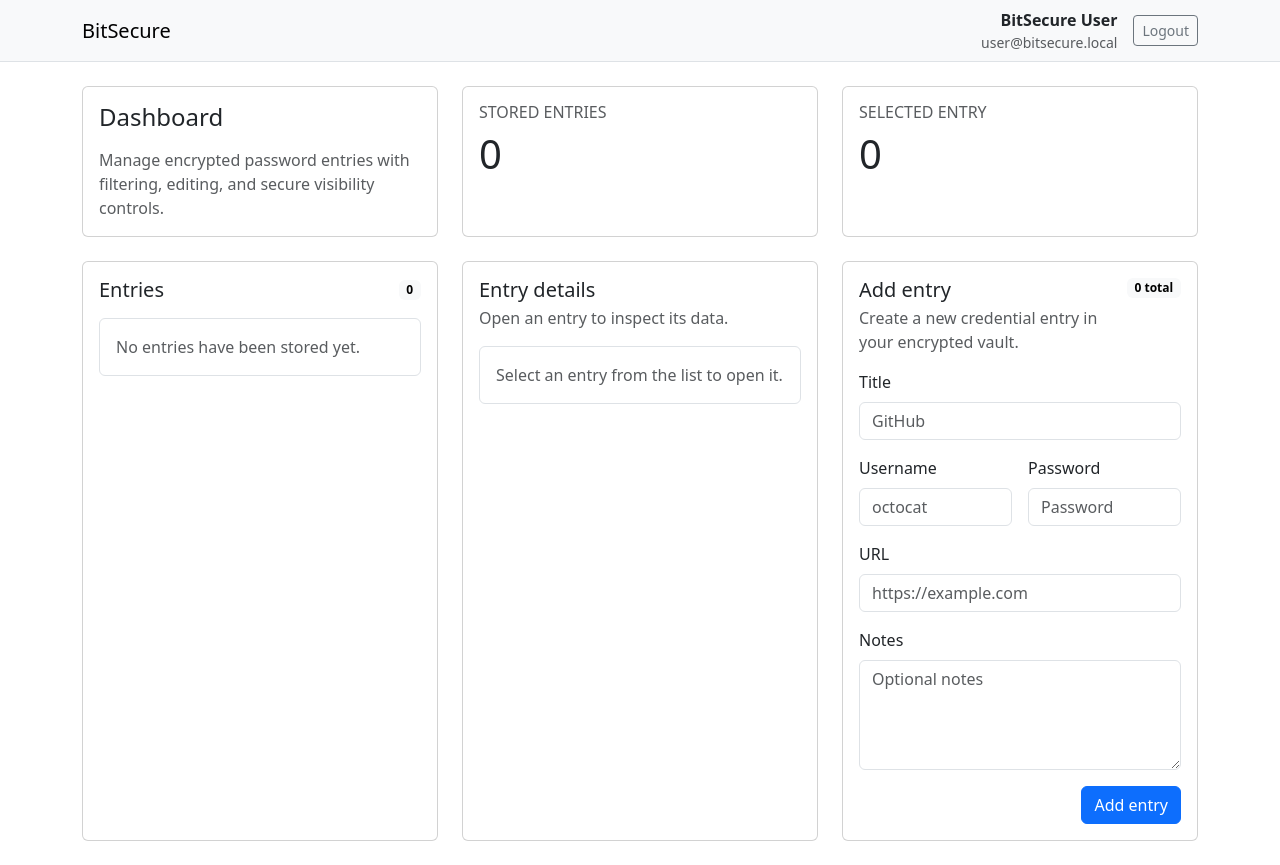
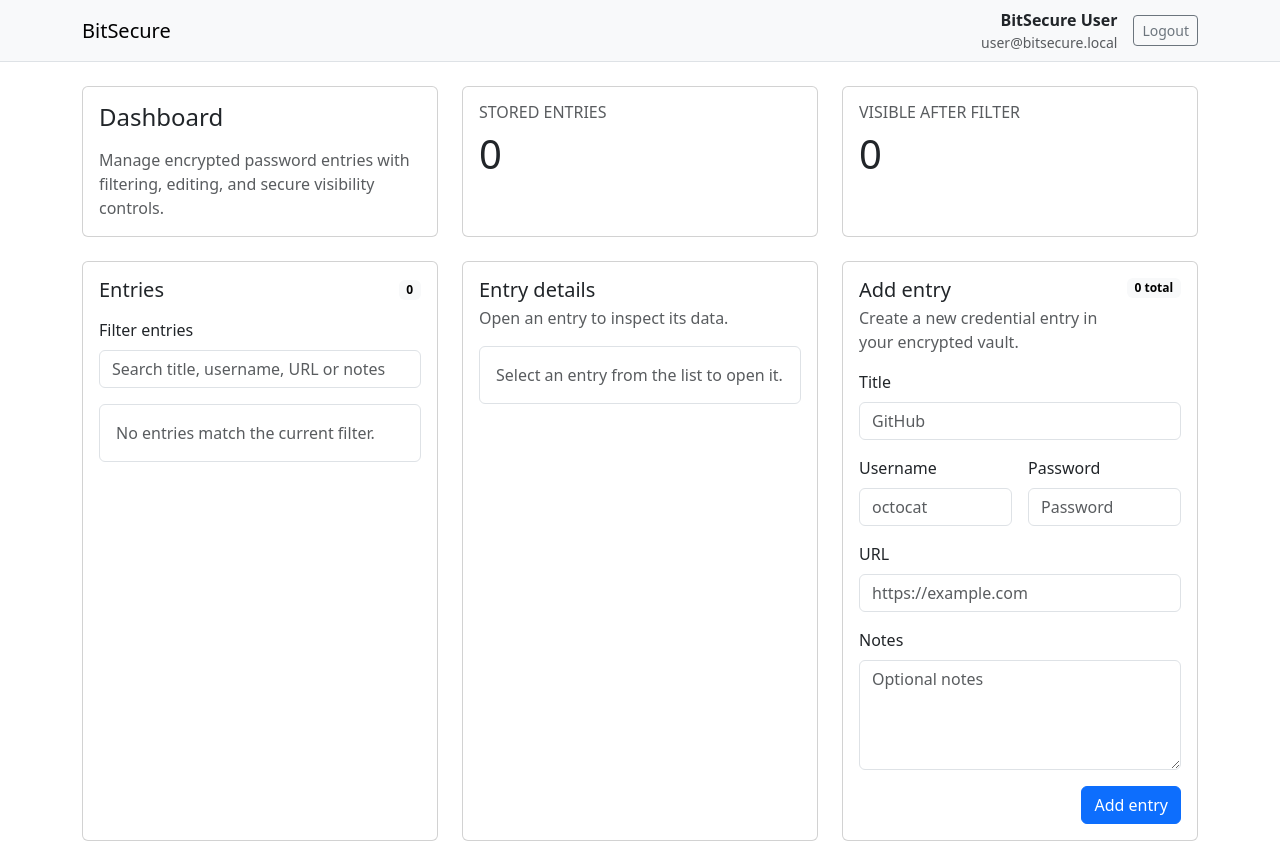
Before and after one commit to 3chif-pre-tsd/bitsecure, a React (Vite) app in the folder bitsecure/: page / in a window 1280 px wide. Both pictures are taken after typing "Sample123" into the empty fields and a click on the button "Save master password". Built offline with nearby package versions, Linux system fonts and the light colour scheme.

Commit message:
ADD: filter stored password entries

```diff
--- a/bitsecure/src/App.tsx
+++ b/bitsecure/src/App.tsx
@@ -40,6 +40,7 @@ export default function App() {
   const [entryDraft, setEntryDraft] = useState<PasswordEntryInput>(EMPTY_ENTRY_DRAFT);
   const [entryErrors, setEntryErrors] = useState<PasswordEntryValidationErrors>({});
   const [selectedEntryId, setSelectedEntryId] = useState<string | null>(null);
+  const [filterQuery, setFilterQuery] = useState("");
   const [editingEntryId, setEditingEntryId] = useState<string | null>(null);
   const [isSavingEntry, setIsSavingEntry] = useState(false);
 
@@ -164,12 +165,27 @@ export default function App() {
     setAuthResult(null);
     setEntries([]);
     setSelectedEntryId(null);
+    setFilterQuery("");
     setEditingEntryId(null);
     setEntryDraft(EMPTY_ENTRY_DRAFT);
     setEntryErrors({});
   }
 
-  const selectedEntry = entries.find((entry) => entry.id === selectedEntryId) ?? null;
+  const filteredEntries = entries.filter((entry) => {
+    const normalizedQuery = filterQuery.trim().toLowerCase();
+
+    if (!normalizedQuery) {
+      return true;
+    }
+
+    return [entry.title, entry.username, entry.url, entry.notes].some((value) =>
+      value.toLowerCase().includes(normalizedQuery),
+    );
+  });
+
+  const selectedEntry = filteredEntries.find((entry) => entry.id === selectedEntryId) ??
+    entries.find((entry) => entry.id === selectedEntryId) ??
+    null;
 
   return (
     <>
@@ -186,9 +202,11 @@ export default function App() {
         <Dashboard
           user={DEFAULT_USER}
           entries={entries}
+          filteredEntries={filteredEntries}
           selectedEntry={selectedEntry}
           entryDraft={entryDraft}
           entryErrors={entryErrors}
+          filterQuery={filterQuery}
           editingEntryId={editingEntryId}
           isSavingEntry={isSavingEntry}
           onEntryDraftChange={handleEntryDraftChange}
@@ -197,6 +215,7 @@ export default function App() {
           onEditEntry={handleEditEntry}
           onCancelEdit={handleCancelEdit}
           onDeleteEntry={handleDeleteEntry}
+          onFilterQueryChange={setFilterQuery}
           onLogout={handleLogout}
         />
       )}
--- a/bitsecure/src/components/Dashboard.tsx
+++ b/bitsecure/src/components/Dashboard.tsx
@@ -10,9 +10,11 @@ import EntryPlaceholder from "./EntryPlaceholder";
 interface DashboardProps {
   user: UserProfile;
   entries: PasswordEntry[];
+  filteredEntries: PasswordEntry[];
   selectedEntry: PasswordEntry | null;
   entryDraft: PasswordEntryInput;
   entryErrors: PasswordEntryValidationErrors;
+  filterQuery: string;
   editingEntryId: string | null;
   isSavingEntry: boolean;
   onEntryDraftChange: (field: keyof PasswordEntryInput, value: string) => void;
@@ -21,6 +23,7 @@ interface DashboardProps {
   onEditEntry: (entry: PasswordEntry) => void;
   onCancelEdit: () => void;
   onDeleteEntry: (entryId: string) => void;
+  onFilterQueryChange: (value: string) => void;
   onLogout: () => void;
 }
 
@@ -34,9 +37,11 @@ function formatDateTime(value: string): string {
 export default function Dashboard({
   user,
   entries,
+  filteredEntries,
   selectedEntry,
   entryDraft,
   entryErrors,
+  filterQuery,
   editingEntryId,
   isSavingEntry,
   onEntryDraftChange,
@@ -45,6 +50,7 @@ export default function Dashboard({
   onEditEntry,
   onCancelEdit,
   onDeleteEntry,
+  onFilterQueryChange,
   onLogout,
 }: DashboardProps) {
   const [isPasswordVisible, setIsPasswordVisible] = useState(false);
@@ -90,8 +96,8 @@ export default function Dashboard({
           <div className="col-12 col-md-4">
             <div className="card h-100">
               <div className="card-body">
-                <h2 className="h6 text-uppercase text-body-secondary">Selected entry</h2>
-                <p className="display-6 mb-0">{selectedEntry ? 1 : 0}</p>
+                <h2 className="h6 text-uppercase text-body-secondary">Visible after filter</h2>
+                <p className="display-6 mb-0">{filteredEntries.length}</p>
               </div>
             </div>
           </div>
@@ -103,12 +109,24 @@ export default function Dashboard({
               <div className="card-body">
                 <div className="d-flex justify-content-between align-items-center mb-3">
                   <h2 className="h5 card-title mb-0">Entries</h2>
-                  <span className="badge text-bg-light">{entries.length}</span>
+                  <span className="badge text-bg-light">{filteredEntries.length}</span>
                 </div>
 
+                <label htmlFor="entry-filter" className="form-label">
+                  Filter entries
+                </label>
+                <input
+                  id="entry-filter"
+                  type="search"
+                  className="form-control mb-3"
+                  value={filterQuery}
+                  onChange={(event) => onFilterQueryChange(event.target.value)}
+                  placeholder="Search title, username, URL or notes"
+                />
+
                 <div className="list-group">
-                  {entries.length > 0 ? (
-                    entries.map((entry) => (
+                  {filteredEntries.length > 0 ? (
+                    filteredEntries.map((entry) => (
                       <button
                         key={entry.id}
                         type="button"
@@ -131,7 +149,7 @@ export default function Dashboard({
                     ))
                   ) : (
                     <div className="border rounded p-3 text-body-secondary">
-                      No entries have been stored yet.
+                      No entries match the current filter.
                     </div>
                   )}
                 </div>
```
